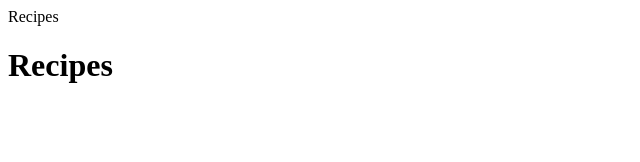
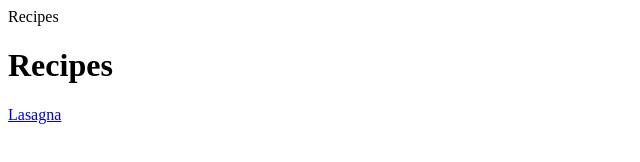
Before and after one commit to SjoerdBosma/odin-recipes, a plain HTML site: page index.html in a window 1280 px wide. Shown: the full height of the page, 0-640 px from the left. Drawn offline with Linux system fonts and the light colour scheme.

Commit message:
Edit index.html

```diff
--- a/index.html
+++ b/index.html
@@ -6,5 +6,6 @@
     </head>
     <body>
         <h1>Recipes</h1>
+        <a href="recipes/lasagna.html">Lasagna</a>
     </body>
 </html>
```
